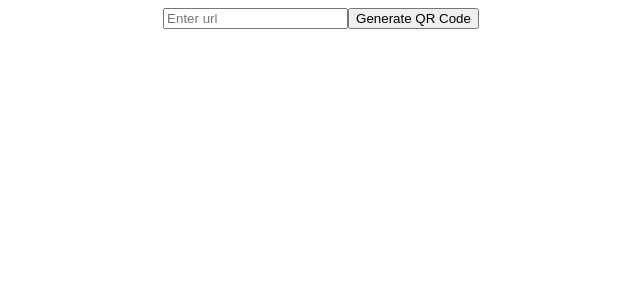
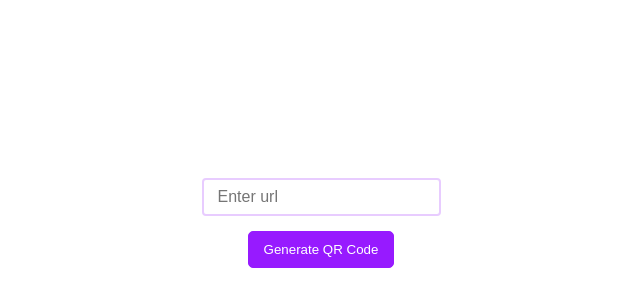
Before and after one commit to rorocloud/QrCodeGenerator, a plain HTML site: page example/index.html in a window 1280 px wide. Shown: the whole page, without its empty margins (319-959 px from the left). Drawn offline with Linux system fonts and the light colour scheme.

Commit message:
Update index.html

```diff
--- a/example/index.html
+++ b/example/index.html
@@ -9,7 +9,7 @@
         text-align: center;
       }
     </style>
-    <style src="../qrCodeGenerator.css"></style>
+    <link href="../qrCodeGenerator.css" rel="stylesheet" />
   </head>
   <body>
     <div class="container">
```
